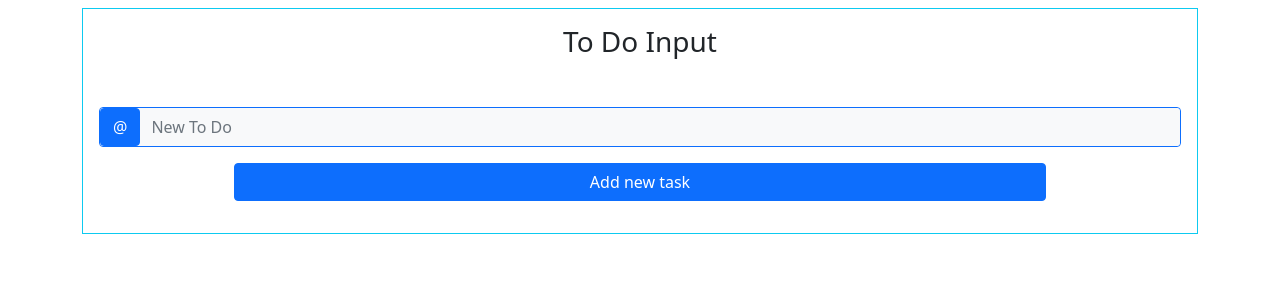
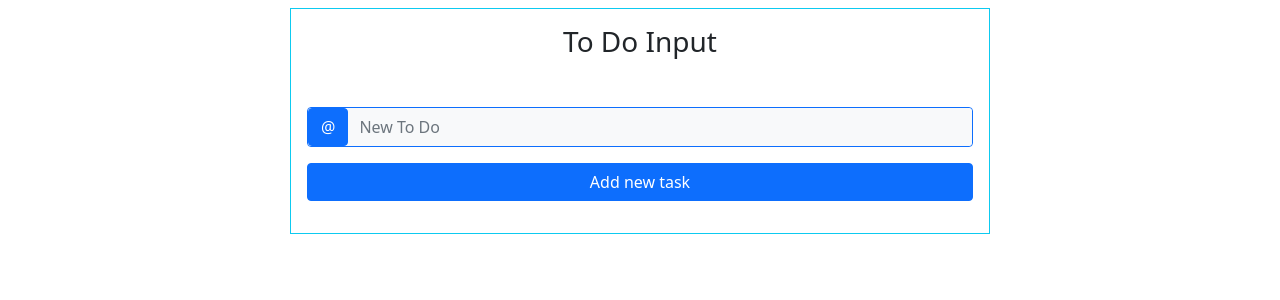
Before and after one commit to HajalalainaRakoto/reactApp, a React (Create React App) app: page / in a window 1280 px wide. Shown: the top 300 px of the page. Built offline with nearby package versions, Linux system fonts and the light colour scheme.

Commit message:
réctification App.js

```diff
--- a/public/index.html
+++ b/public/index.html
@@ -24,7 +24,7 @@
       work correctly both with client-side routing and a non-root public URL.
       Learn how to configure a non-root public URL by running `npm run build`.
     -->
-    <title>React App</title>
+    <title>To Do List</title>
   </head>
   <body>
     <noscript>You need to enable JavaScript to run this app.</noscript>
--- a/src/App.js
+++ b/src/App.js
@@ -3,22 +3,20 @@ import './App.css';
 
 function App() {
   return (
-    <div class="container">
-    <div class="text-center border border-info p-3 mt-2" style={{backgroundcolor: "#eee;"}}>
+    <div className="mx-auto text-center border border-info mt-2 p-3" style= {{width: "700px", backgroundcolor: "#eee;"}}>
       <h3>To Do Input</h3>
-      <form  class="ml-5 mb-3 mt-5">
-        <div class="input-group rounded border border-primary">
-          <div class="input-group-append">
-            <button class="btn btn-primary" type="button">
+        <div className="input-group rounded border border-primary mt-5">
+          <div className="input-group-append">
+            <button className="btn btn-primary" type="button">
               @
             </button>
           </div>
-          <input type="text" class="form-control bg-light border-0 small" placeholder="New To Do"></input>
+          <input type="text" className="form-control bg-light border-0 small" placeholder="New To Do"></input>
         </div>
-          <button type="submit" class="btn btn-primary text-center mt-3 w-75">Add new task</button>
-      </form>
+        <div class="mb-3">
+          <button type="submit" className="btn btn-primary text-center mt-3 w-100">Add new task</button>
+        </div>
     </div>
-  </div>
 
   );
 }
```
